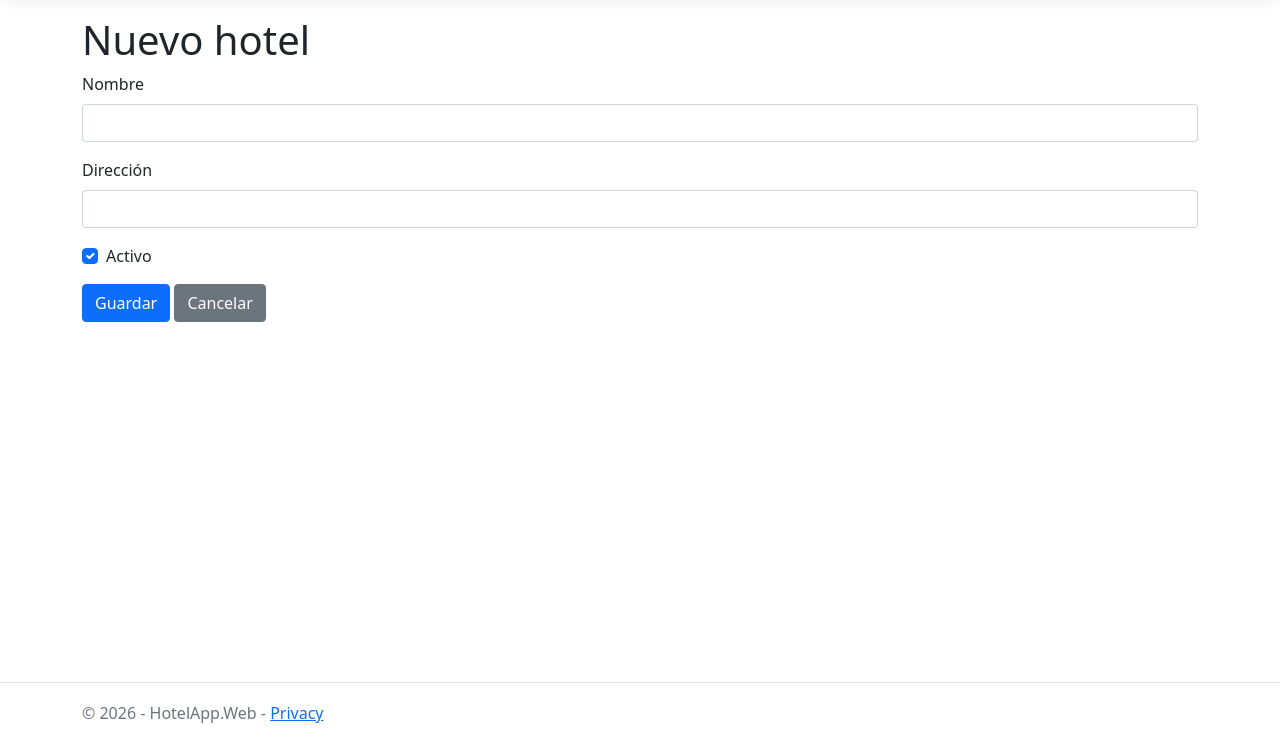
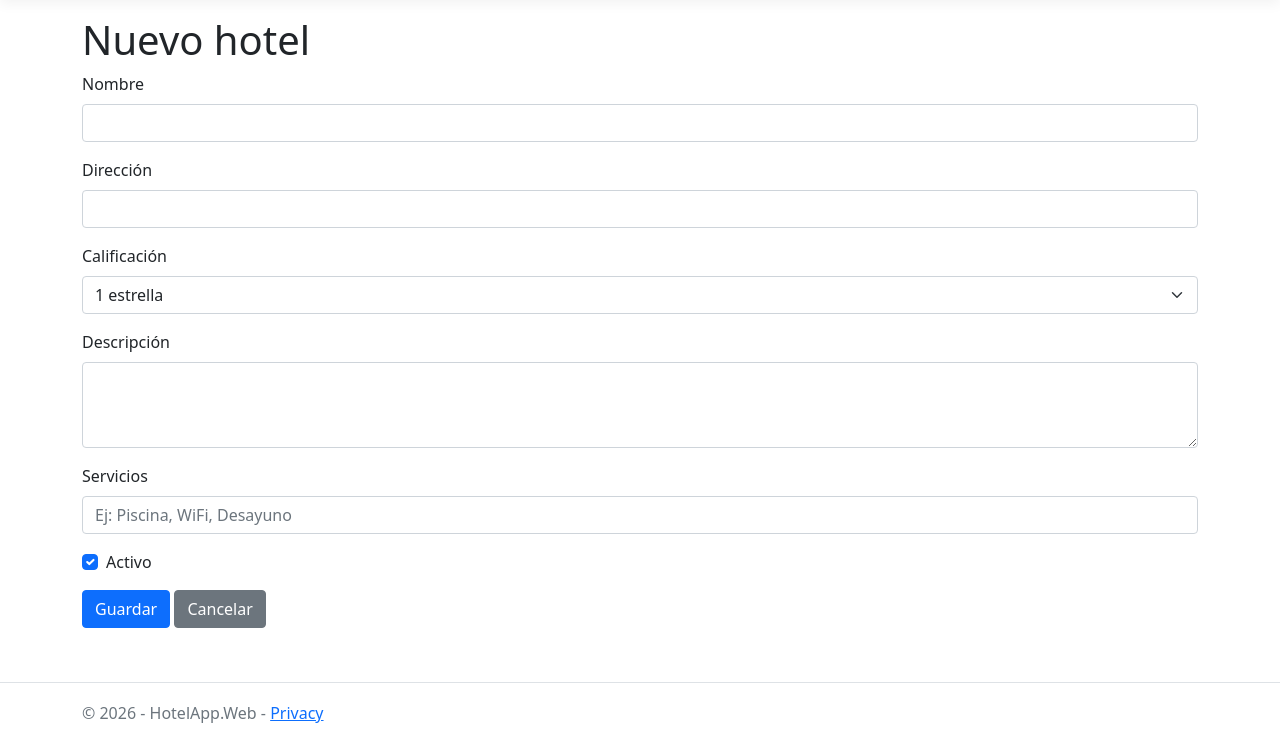
Before and after one commit to JohanPau07/HotelApp, an ASP.NET Core app: page /Hotel/Create in a window 1280 px wide. Shown: the part 57-800 px from the top of the page. Run offline with ASP.NET Core 8, Linux system fonts and the light colour scheme; style sheets or scripts are compiled from the project's sources.

Commit message:
Agrega calificacion, descripcion y servicios al formulario de Hotel

```diff
--- a/HotelApp.Web/Controllers/HotelController.cs
+++ b/HotelApp.Web/Controllers/HotelController.cs
@@ -55,7 +55,10 @@ public class HotelController : Controller
             Id = hotel.Id,
             Name = hotel.Name,
             Address = hotel.Address,
-            IsActive = hotel.IsActive
+            IsActive = hotel.IsActive,
+            Stars = hotel.Stars,
+            Description = hotel.Description,
+            Services = hotel.Services
         });
     }
 
--- a/HotelApp.Web/Views/Hotel/_Form.cshtml
+++ b/HotelApp.Web/Views/Hotel/_Form.cshtml
@@ -14,6 +14,29 @@
     <span asp-validation-for="Address" class="text-danger"></span>
 </div>
 
+<div class="mb-3">
+    <label asp-for="Stars" class="form-label">Calificación</label>
+    <select asp-for="Stars" class="form-select">
+        @for (var i = 1; i <= 5; i++)
+        {
+            <option value="@i">@i @(i == 1 ? "estrella" : "estrellas")</option>
+        }
+    </select>
+    <span asp-validation-for="Stars" class="text-danger"></span>
+</div>
+
+<div class="mb-3">
+    <label asp-for="Description" class="form-label">Descripción</label>
+    <textarea asp-for="Description" class="form-control" rows="3"></textarea>
+    <span asp-validation-for="Description" class="text-danger"></span>
+</div>
+
+<div class="mb-3">
+    <label asp-for="Services" class="form-label">Servicios</label>
+    <input asp-for="Services" class="form-control" placeholder="Ej: Piscina, WiFi, Desayuno" />
+    <span asp-validation-for="Services" class="text-danger"></span>
+</div>
+
 <div class="form-check mb-3">
     <input asp-for="IsActive" class="form-check-input" />
     <label asp-for="IsActive" class="form-check-label">Activo</label>
```
